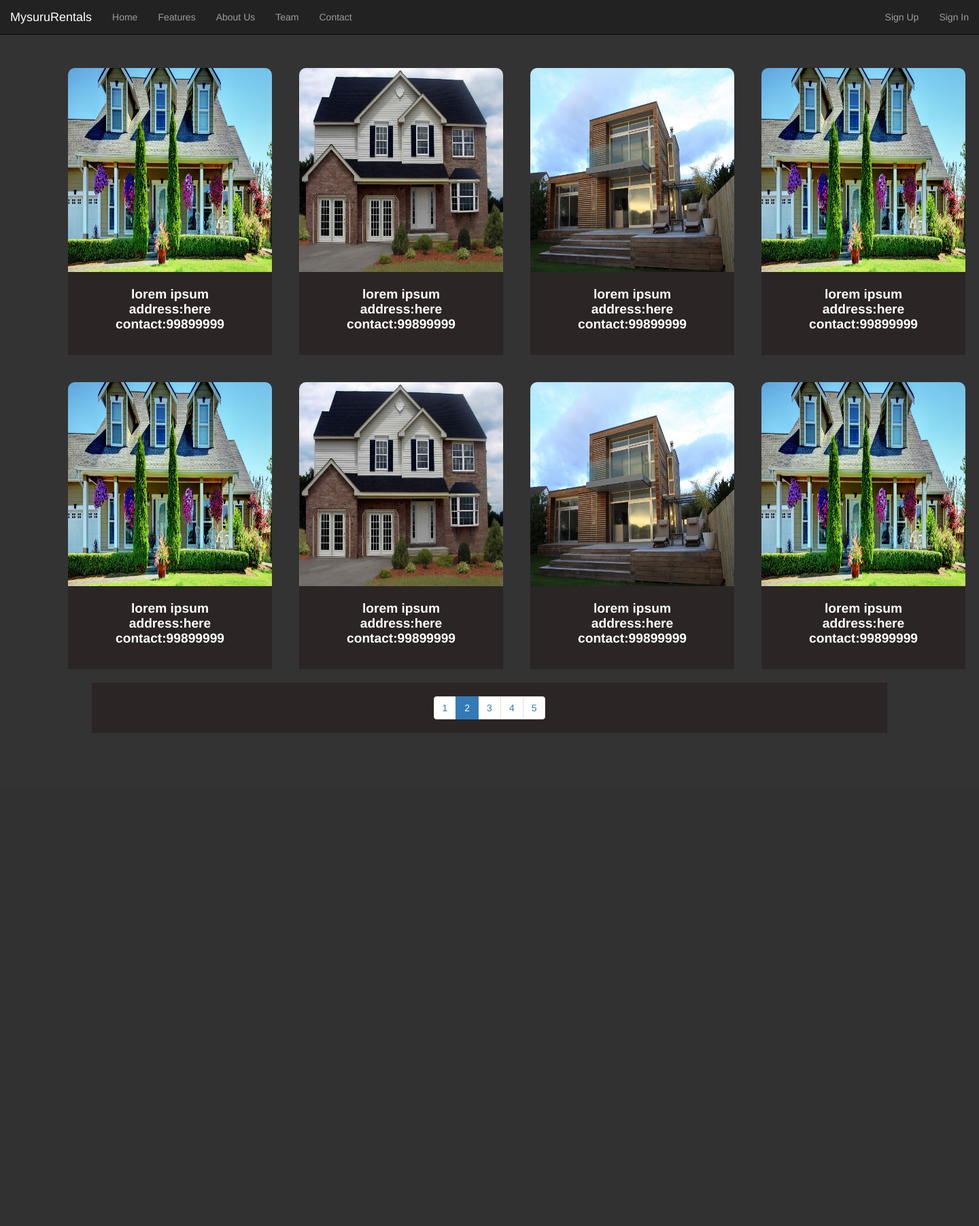
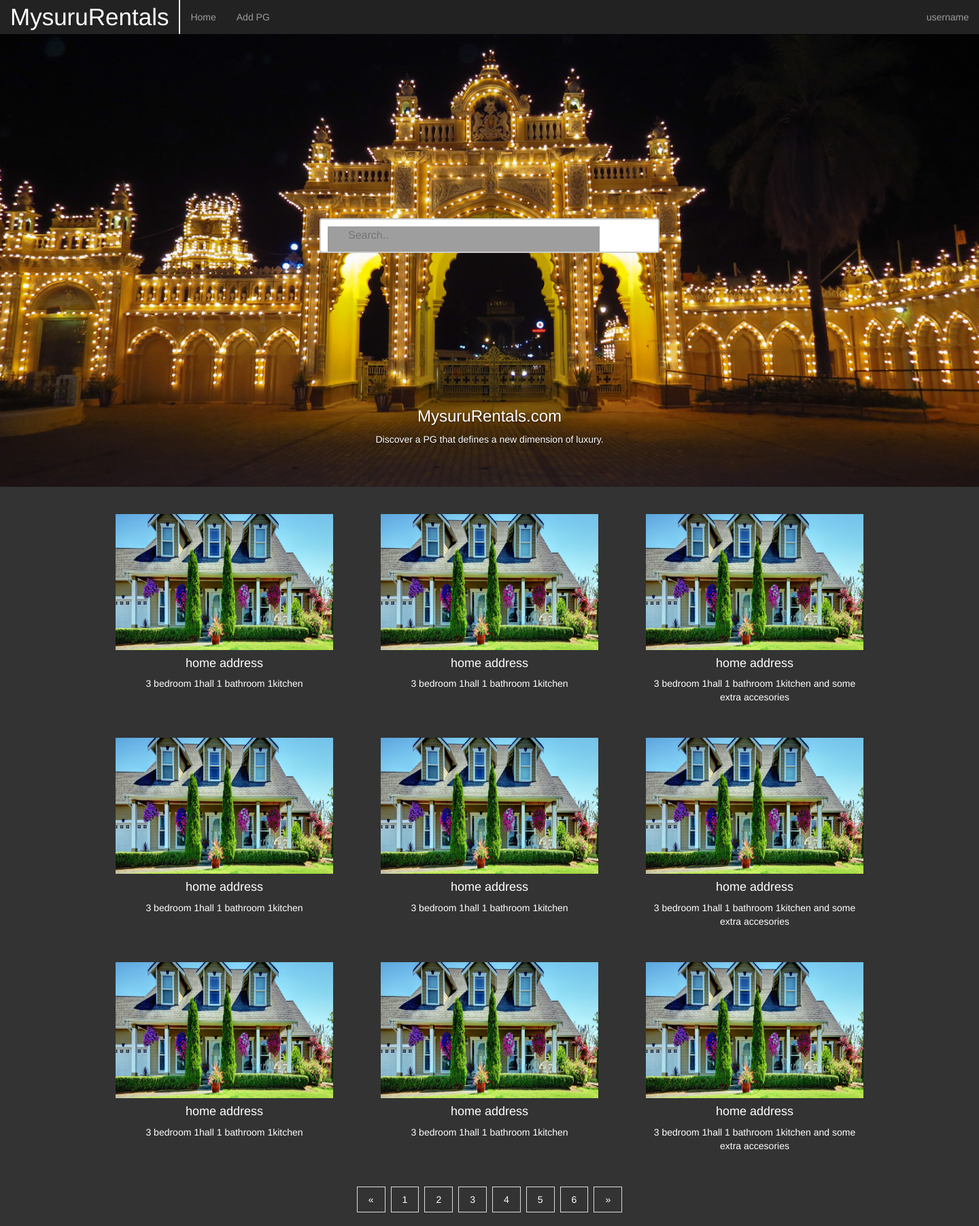
Before and after one commit to ssshauryaa/MysuruRentals, a Node server app: page /home in a window 1440 px wide. Shown: the whole page at 68% size. Before the commit the page ends 1058 px from the top, so only its background shows below. Run offline with Node 20, Linux system fonts and the light colour scheme; grey boxes are pictures that could not be loaded.

Commit message:
home page modified

```diff
--- a/public/description.css
+++ b/public/description.css
@@ -1,7 +1,8 @@
 
 body
 {
-	background-color:#fee0bc;
+	background-color:#333333;
+	padding:80px;
 }
 
 /*==============================HEADER====================================*/
--- a/public/home.css
+++ b/public/home.css
@@ -1,11 +1,16 @@
 
 body
 {
-	background-color:#333333;
-	padding:80px;
+	  background-color:#333333;
+	  color:white;
 }
 
 /*======================================================================*/
+
+#mainImage
+{
+	width:100%;
+}
 
 #header
 {
@@ -37,11 +42,81 @@ body
 	text-align:center;
 }
 
-/*========================================================================*/
+#link
+{
+	text-decoration:none;
+	color:white;
+}
 
-#pageno
+/*===========================================================================*/
+
+	.navbar-brand
+{
+  font-size:35px;
+  border-right:2px solid white;
+}
+
+#desc
 {
 	text-align:center;
-	background-color:2b2525;
-	color:white;
 }
+
+#card
+{
+	padding:20px;
+}
+
+/*============================================================================*/
+
+
+ input[type=text] {
+    width: 500px;
+    box-sizing: border-box;
+    border: 2px solid #ccc;
+    border-radius: 4px;
+    font-size: 16px;
+    background-color: white;
+    background-image: url('searchicon.png');
+    background-position: 10px 10px;
+    background-repeat: no-repeat;
+    padding: 12px 20px 12px 40px;
+    -webkit-transition: width 0.4s ease-in-out;
+    transition: width 0.4s ease-in-out;
+}
+
+input[type=text]:focus {
+    width: 100%;
+}
+
+#searchbox
+{
+	margin-bottom:280px;
+}
+
+/*==============================PAGINATION===============================*/
+
+.center {
+    text-align: center;
+}
+
+.pagination {
+    display: inline-block;
+}
+
+.pagination a {
+    color: white;
+    float: left;
+    padding: 8px 16px;
+    text-decoration: none;
+    transition: background-color .3s;
+    border: 1px solid #ddd;
+    margin: 0 4px;
+}
+
+.pagination a.active {
+    background-color: #4CAF50;
+    color: white;
+    border: 1px solid #4CAF50;
+}
+
+.pagination a:hover:not(.active) {background-color: #ddd;}
--- a/views/home.ejs
+++ b/views/home.ejs
@@ -7,8 +7,8 @@
   <link rel="stylesheet" href="https://maxcdn.bootstrapcdn.com/bootstrap/3.3.7/css/bootstrap.min.css">
   <script src="https://ajax.googleapis.com/ajax/libs/jquery/3.3.1/jquery.min.js"></script>
   <script src="https://maxcdn.bootstrapcdn.com/bootstrap/3.3.7/js/bootstrap.min.js"></script>
-  <script src="home.js"></script>
-<link rel="stylesheet" href="home.css">
+<link rel="stylesheet" type="text/css" href="home.css">
+  <link rel="stylesheet" href="https://cdnjs.cloudflare.com/ajax/libs/font-awesome/4.7.0/css/font-awesome.min.css">
 </head>
 
 <body>
@@ -17,157 +17,173 @@
 <nav class="navbar navbar-inverse navbar-fixed-top">
   <div class="container-fluid">
     <div class="navbar-header">
-      <a class="navbar-brand" href="#"><span style="color:white">Mysuru</span>Rentals</a>
+      <a class="navbar-brand" href="#"><span>MysuruRentals</span></a>
     </div>
     <ul class="nav navbar-nav">
       <li><a href="#">Home</a></li>
-      <li><a href="#featured-service">Features</a></li>
-      <li><a href="#">About Us</a></li>
-	  <li><a href="#team">Team</a></li>
-	  <li><a href="#contact">Contact</a></li>
+      <li><a href="#">Add PG</a></li>
     </ul>
 	<ul class="nav navbar-nav navbar-right">
-	  <li><a href="/signup">Sign Up</a></li>
-	  <li><a href="/login">Sign In</a></li>
+	  <li><a href="#">username</a></li>
     </ul>
 
   </div>
 </nav>
 </header>
 
-<table>
-<tr>
-<th></th>
-<th></th>
-<th></th>
-<th></th>
-</tr>
+<div class="carousel slide slider " data-ride="carousel">
+	<!-- Wrapper for slides -->
+		<div class="carousel-inner " role="listbox">
+		<div class="item active ">
 
-<!--==================ROW 1=============================-->
-
-<tr>
-
-<td>
-<a href="description.html">
-<div class="add">
-<img src="pic1.jpg" id="image">
-<div id="description"><br>
-<p>lorem ipsum<br>address:here<br>contact:99899999</p>
-<br>
+        <img src="night2.jpg" alt="New York">
+		<div class="carousel-caption" id="searchbox">
+ <form id="myCarousel">
+ <input type="text" name="search" placeholder="Search..">
+</form>
+</div>
+		<div class="carousel-caption">
+          <h3 id="caption">MysuruRentals.com</h3>
+          <p>Discover a PG that defines a new dimension of luxury.</p>
         </div>
 		</div>
-<div>
-</a>
-</td>
-
-<td>
-<a href="description.html">
-<div class="add">
-<img src="pic2.jpg" id="image">
-<div id="description"><br>
-<p>lorem ipsum<br>address:here<br>contact:99899999</p>
-<br>
 		</div>
 </div>
-<div>
-</a>
-</td>
+<br>
 
-<td>
-<a href="description.html">
-<div class="add">
-<img src="pic3.jpg" id="image">
-<div id="description"><br>
-<p>lorem ipsum<br>address:here<br>contact:99899999</p>
-<br>
+
+
+<section id="team">
+   <div class="container">
+	<div class="row">
+	<div class="col-lg-4 box">
+	<a href="#" id="link">
+	<div class="card" id="card">
+		<img class="card-img-top" src="pic1.jpg" width="20px" height="200px" alt="Card image" style="width:100%">
+    <div class="card-body" id="desc">
+      <h4 class="card-title">home address</h4>
+      <p class="card-text">3 bedroom 1hall 1 bathroom 1kitchen</p>
 	</div>
 	</div>
-<div>
 	</a>
-</td>
-
-<td>
-<a href="description.html">
-<div class="add">
-<img src="pic1.jpg" id="image">
-<div id="description"><br>
-<p>lorem ipsum<br>address:here<br>contact:99899999</p>
-<br>
+	</div>
+	<div class="col-lg-4 box">
+	<a href="#" id="link">
+	<div class="card" id="card">
+		<img class="card-img-top" src="pic1.jpg" width="20px" height="200px" style="width:100%">
+	<div class="card-body" id="desc">
+      <h4 class="card-title">home address</h4>
+      <p class="card-text">3 bedroom 1hall 1 bathroom 1kitchen</p>
     </div>
 	</div>
-<div>
 	</a>
-</td>
-
-<!--==================ROW 2=============================-->
-
-<tr>
-
-<td>
-<a href="description.html">
-<div class="add">
-<img src="pic1.jpg" id="image">
-<div id="description"><br>
-<p>lorem ipsum<br>address:here<br>contact:99899999</p>
-<br>
+	</div>
+	<div class="col-lg-4 box">
+	<div class="card" id="card">
+	<a href="#" id="link">
+    <img class="card-img-top" src="pic1.jpg" width="20px" height="200px" style="width:100%">
+    <div class="card-body" id="desc">
+      <h4 class="card-title">home address</h4>
+      <p class="card-text">3 bedroom 1hall 1 bathroom 1kitchen and some extra accesories</p>
     </div>
 	</div>
-<div>
 	</a>
-</td>
-
-<td>
-<a href="description.html">
-<div class="add">
-<img src="pic2.jpg" id="image">
-<div id="description"><br>
-<p>lorem ipsum<br>address:here<br>contact:99899999</p>
-<br>
 	</div>
    </div>
-<div>
-</a>
-</td>
+</section>
 
-<td>
-<a href="description.html">
-<div class="add">
-<img src="pic3.jpg" id="image">
-<div id="description"><br>
-<p>lorem ipsum<br>address:here<br>contact:99899999</p>
-<br>
+<section id="team">
+   <div class="container">
+	<div class="row">
+	<div class="col-lg-4 box">
+	<a href="#" id="link">
+	<div class="card" id="card">
+		<img class="card-img-top" src="pic1.jpg" width="20px" height="200px" alt="Card image" style="width:100%">
+    <div class="card-body" id="desc">
+      <h4 class="card-title">home address</h4>
+      <p class="card-text">3 bedroom 1hall 1 bathroom 1kitchen</p>
 	</div>
 	</div>
-<div>
 	</a>
-</td>
-
-<td>
-<a href="description.html">
-<div class="add">
-<img src="pic1.jpg" id="image">
-<div id="description"><br>
-<p>lorem ipsum<br>address:here<br>contact:99899999</p>
-<br>
+	</div>
+	<div class="col-lg-4 box">
+	<a href="#" id="link">
+	<div class="card" id="card">
+		<img class="card-img-top" src="pic1.jpg" width="20px" height="200px" style="width:100%">
+	<div class="card-body" id="desc">
+      <h4 class="card-title">home address</h4>
+      <p class="card-text">3 bedroom 1hall 1 bathroom 1kitchen</p>
     </div>
 	</div>
-<div>
 	</a>
-</td>
-</table>
-<!--================================================================-->
+	</div>
+	<div class="col-lg-4 box">
+	<a href="#" id="link">
+	<div class="card" id="card">
+    <img class="card-img-top" src="pic1.jpg" width="20px" height="200px" style="width:100%">
+    <div class="card-body" id="desc">
+      <h4 class="card-title">home address</h4>
+      <p class="card-text">3 bedroom 1hall 1 bathroom 1kitchen and some extra accesories</p>
+    </div>
+	</div>
+	</a>
+	</div>
+   </div>
+</section>
+
+<section id="team">
+   <div class="container">
+	<div class="row">
+	<div class="col-lg-4 box">
+	<a href="#" id="link">
+	<div class="card" id="card">
+		<img class="card-img-top" src="pic1.jpg" width="20px" height="200px" alt="Card image" style="width:100%">
+    <div class="card-body" id="desc">
+      <h4 class="card-title">home address</h4>
+      <p class="card-text">3 bedroom 1hall 1 bathroom 1kitchen</p>
+	</div>
+	</div>
+	</a>
+	</div>
+	<div class="col-lg-4 box">
+	<a href="#" id="link">
+	<div class="card" id="card">
+		<img class="card-img-top" src="pic1.jpg" width="20px" height="200px" style="width:100%">
+	<div class="card-body" id="desc">
+      <h4 class="card-title">home address</h4>
+      <p class="card-text">3 bedroom 1hall 1 bathroom 1kitchen</p>
+    </div>
+	</div>
+	</a>
+	</div>
+	<div class="col-lg-4 box">
+	<a href="#" id="link">
+	<div class="card" id="card">
+    <img class="card-img-top" src="pic1.jpg" width="20px" height="200px" style="width:100%">
+    <div class="card-body" id="desc">
+      <h4 class="card-title">home address</h4>
+      <p class="card-text">3 bedroom 1hall 1 bathroom 1kitchen and some extra accesories</p>
+    </div>
+	</div>
+	</a>
+	</div>
+   </div>
+</section>
 
 
-<!--====================PAGE NUMBER==========================-->
-<div class="container" id="pageno">
-  <ul class="pagination">
-    <li><a href="#">1</a></li>
-    <li class="active"><a href="#">2</a></li>
-    <li><a href="#">3</a></li>
-    <li><a href="#">4</a></li>
-    <li><a href="#">5</a></li>
-  </ul>
+<div class="center">
+  <div class="pagination">
+    <a href="#">&laquo;</a>
+    <a href="#">1</a>
+    <a href="#">2</a>
+    <a href="#">3</a>
+    <a href="#">4</a>
+    <a href="#">5</a>
+    <a href="#">6</a>
+    <a href="#">&raquo;</a>
   </div>
+</div>
+
 
 </body>
 <html>
```
Also changed, not shown: views/description.html (+16 -14 lines), public/night2.jpg (added), public/pic2.jpg (deleted), public/pic3.jpg (deleted). Lines whose indentation alone changed are shown as unchanged.
